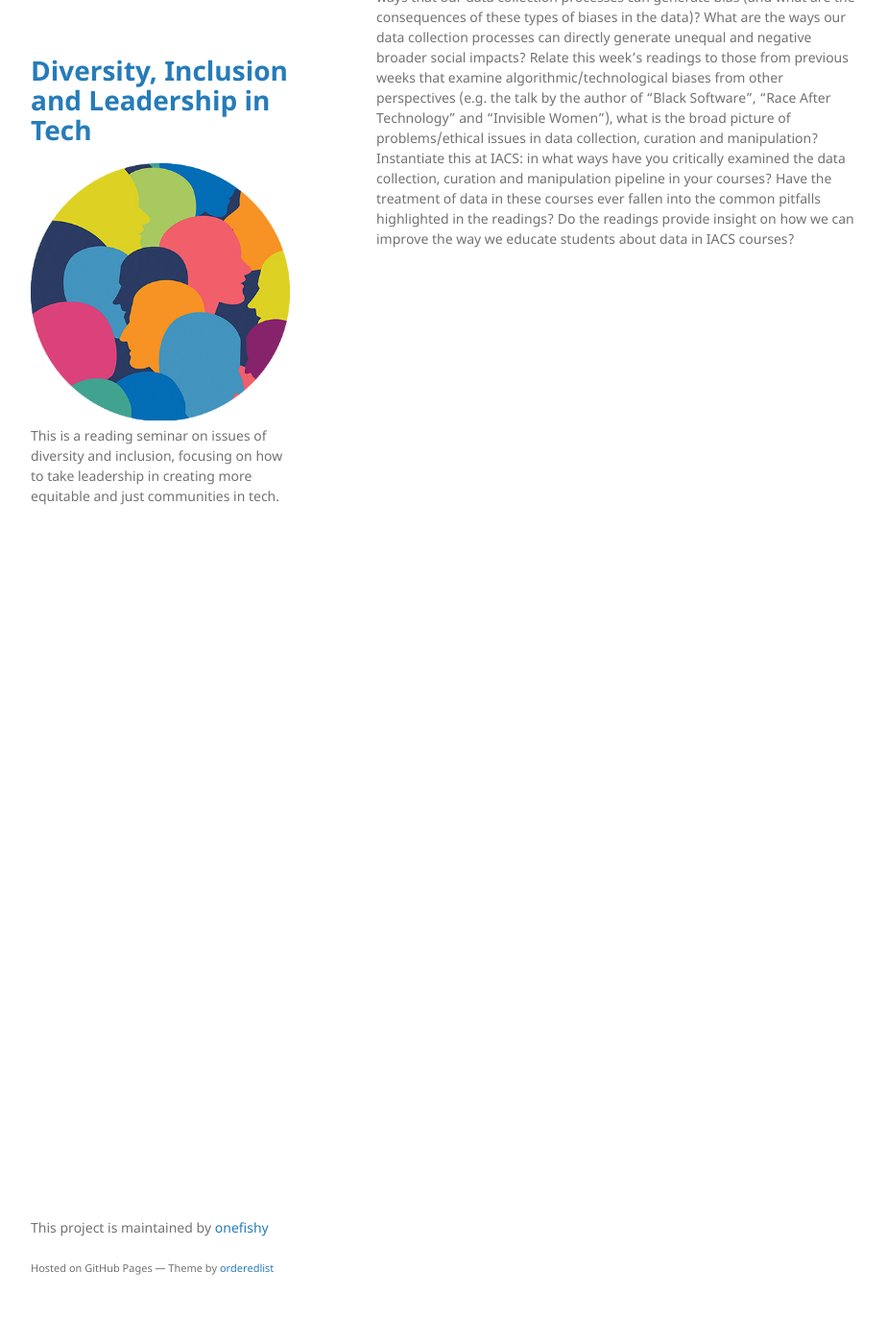
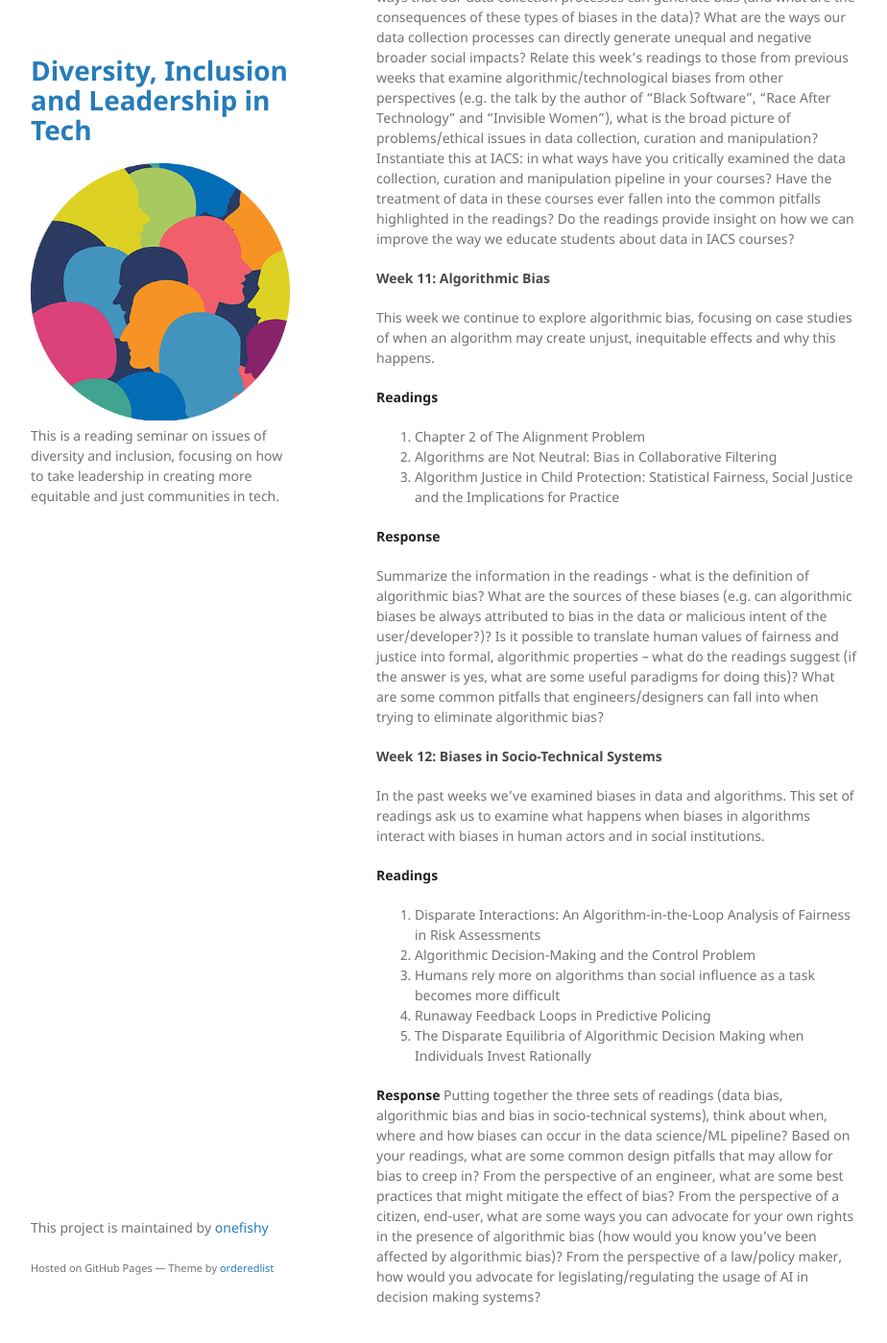
Before and after one commit to onefishy/DIL_in_tech, a Jekyll site: the page built from schedule.md, in a window 1280 px wide and 1400 px high, scrolled down 5009 px. Shown: the whole window at 96% size, without its empty margins (178-1102 px from the left). Built offline with Jekyll 4.4.1, drawn with Linux system fonts in a browser that asks for light colours; our own code applies the rules of GitHub Pages for plain Markdown files.

Commit message:
Update schedule.md

```diff
--- a/schedule.md
+++ b/schedule.md
@@ -131,3 +131,31 @@ This week, we'll start our exploration of algorithmic bias. However, in understa
 **Response**
 
 Summarize the information in the readings - Algorithmic bias has received much public and academic attention in the last years. We are also well aware that many of the biases in the outputs of our algorithm often follow from the biases in the data as well as biases in the way that we formulate the computational question itself (e.g. the case of predictive policing from previous readings). Given this week's readings, what are other important ways that our data collection processes can generate bias (and what are the consequences of these types of biases in the data)? What are the ways our data collection processes can directly generate unequal and negative broader social impacts? Relate this week's readings to those from previous weeks that examine algorithmic/technological biases from other perspectives (e.g. the talk by the author of "Black Software", "Race After Technology" and "Invisible Women"), what is the broad picture of problems/ethical issues in data collection, curation and manipulation? Instantiate this at IACS: in what ways have you critically examined the data collection, curation and manipulation pipeline in your courses? Have the treatment of data in these courses ever fallen into the common pitfalls highlighted in the readings? Do the readings provide insight on how we can improve the way we educate students about data in IACS courses?
+
+#### Week 11: Algorithmic Bias
+This week we continue to explore algorithmic bias, focusing on case studies of when an algorithm may create unjust, inequitable effects and why this happens.
+
+**Readings**
+
+1. Chapter 2 of The Alignment Problem
+2. Algorithms are Not Neutral: Bias in Collaborative Filtering
+3. Algorithm Justice in Child Protection: Statistical Fairness, Social Justice and the Implications for Practice
+
+**Response**
+
+Summarize the information in the readings - what is the definition of algorithmic bias? What are the sources of these biases (e.g. can algorithmic biases be always attributed to bias in the data or malicious intent of the user/developer?)? Is it possible to translate human values of fairness and justice into formal, algorithmic properties -- what do the readings suggest (if the answer is yes, what are some useful paradigms for doing this)? What are some common pitfalls that engineers/designers can fall into when trying to eliminate algorithmic bias?
+
+
+#### Week 12: Biases in  Socio-Technical Systems
+In the past weeks we've examined biases in data and algorithms. This set of readings ask us to examine what happens when biases in algorithms interact with biases in human actors and in social institutions.
+
+**Readings**
+
+1. Disparate Interactions: An Algorithm-in-the-Loop Analysis of Fairness in Risk Assessments
+2. Algorithmic Decision-Making and the Control Problem
+3. Humans rely more on algorithms than social influence as a task becomes more difficult
+4. Runaway Feedback Loops in Predictive Policing
+5. The Disparate Equilibria of Algorithmic Decision Making when Individuals Invest Rationally
+
+**Response**
+Putting together the three sets of readings (data bias, algorithmic bias and bias in socio-technical systems), think about when, where and how biases can occur in the data science/ML pipeline? Based on your readings, what are some common design pitfalls that may allow for bias to creep in? From the perspective of an engineer, what are some best practices that might mitigate the effect of bias? From the perspective of a citizen, end-user, what are some ways you can advocate for your own rights in the presence of algorithmic bias (how would you know you've been affected by algorithmic bias)? From the perspective of a law/policy maker, how would you advocate for legislating/regulating the usage of AI in decision making systems?
```
